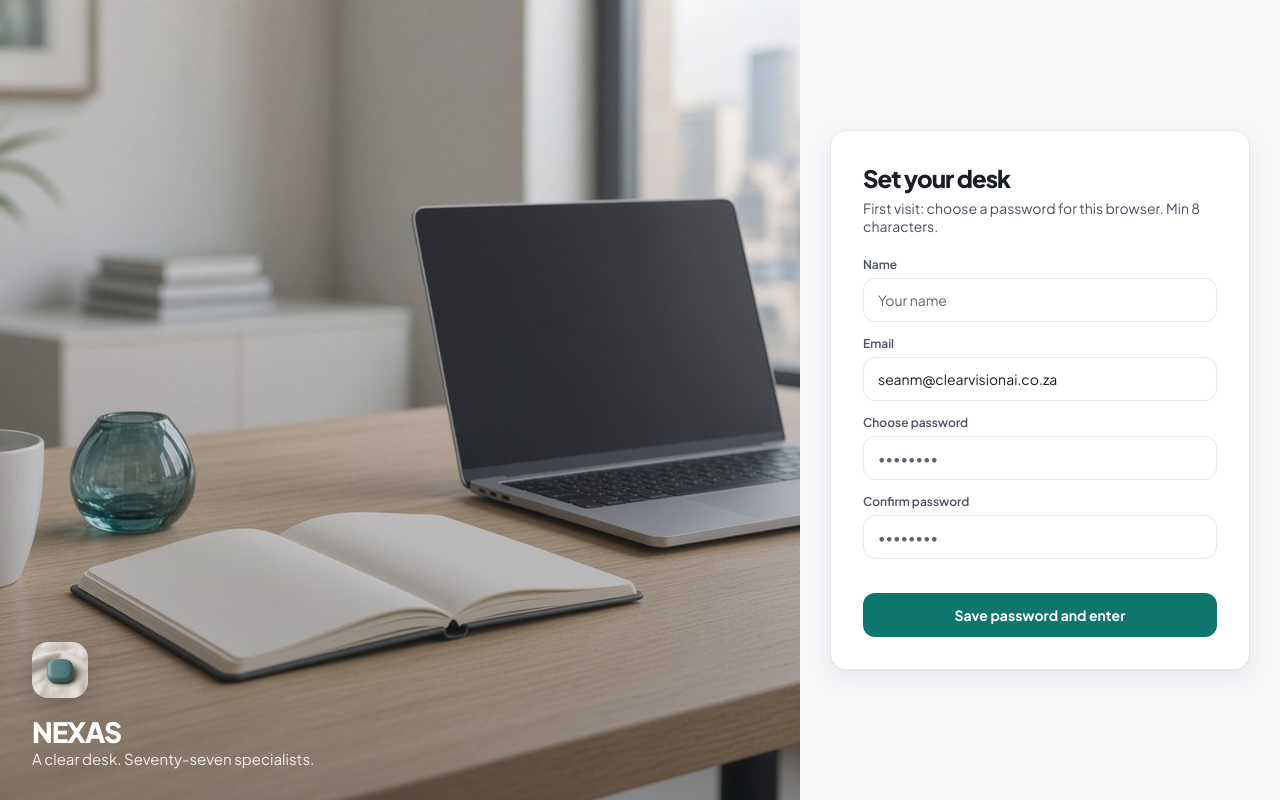
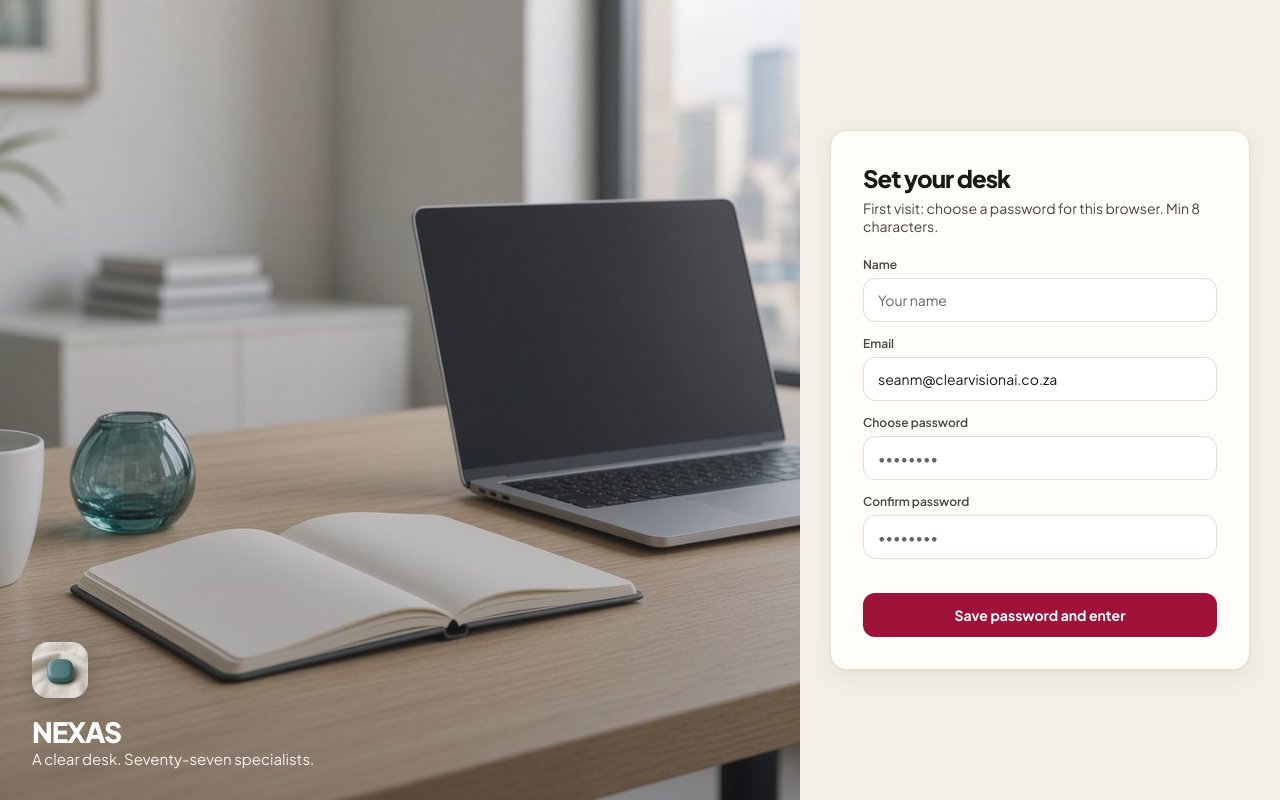
Before and after one commit to seanie84/seanie84.github.io, a React (Vite) app: page /login in a window 1280 px wide. Built offline with nearby package versions, Linux system fonts and the light colour scheme.

Commit message:
style: warm paper, ink, and rose accent

```diff
--- a/src/index.css
+++ b/src/index.css
@@ -7,28 +7,28 @@
 }
 
 :root {
-  --void: #f6f7f9;
-  --panel: #ffffff;
-  --navy: #ffffff;
-  --navy-2: #f0f2f5;
-  --glass: #ffffff;
-  --glass-2: #f8f9fb;
-  --line: #e6e8ee;
-  --line-strong: #d4d7e0;
+  --void: #f3efe6;
+  --panel: #fffdf8;
+  --navy: #fffdf8;
+  --navy-2: #ebe6dc;
+  --glass: #fffdf8;
+  --glass-2: #f7f3ea;
+  --line: #e4ddd0;
+  --line-strong: #d4cbbd;
 
-  --ink: #1a1d23;
-  --ink-2: #4b5160;
-  --ink-3: #5f6570;
+  --ink: #1c1915;
+  --ink-2: #4a453e;
+  --ink-3: #6b645b;
 
-  --cyan: #0f766e;
-  --cyan-bright: #0d9488;
-  --cyan-dim: #115e59;
+  --cyan: #9f1239;
+  --cyan-bright: #be123c;
+  --cyan-dim: #881337;
   --gold: #b45309;
   --gold-deep: #92400e;
 
   --ok: #047857;
   --warn: #b45309;
-  --danger: #be123c;
+  --danger: #9f1239;
   --violet: #6d28d9;
 
   --cat-core: #b45309;
@@ -38,21 +38,21 @@
   --cat-marketing: #be185d;
   --cat-operations: #0369a1;
   --cat-hr: #c2410c;
-  --cat-project: #0f766e;
+  --cat-project: #9f1239;
   --cat-finance: #4d7c0f;
   --cat-research: #6d28d9;
-  --cat-technology: #0f766e;
+  --cat-technology: #9f1239;
   --cat-security: #be123c;
   --cat-maintenance: #475569;
 
-  --elev-card: 0 1px 2px rgba(16,24,40,.04), 0 8px 24px rgba(16,24,40,.06);
-  --elev-glow: 0 0 0 3px rgba(15,118,110,.16);
+  --elev-card: 0 1px 2px rgba(28,25,21,.04), 0 8px 24px rgba(28,25,21,.06);
+  --elev-glow: 0 0 0 3px rgba(159,18,57,.16);
 
   --sidebar-w: 248px;
   --rack-h: 60px;
   --radius: 16px;
   --radius-sm: 12px;
-  --focus: 0 0 0 3px rgba(15,118,110,.35);
+  --focus: 0 0 0 3px rgba(159,18,57,.28);
 }
 
 html, body {
@@ -69,7 +69,7 @@ html, body {
 .font-mono-hud { font-family: 'IBM Plex Mono', monospace; }
 
 .glass {
-  background: #ffffff;
+  background: #fffdf8;
   border: 1px solid var(--line);
   border-radius: var(--radius);
   box-shadow: var(--elev-card);
@@ -84,7 +84,7 @@ html, body {
   width: 36px;
   height: 36px;
   border-radius: 12px;
-  background: linear-gradient(180deg, #14b8a6, #0d9488);
+  background: linear-gradient(180deg, #be123c, #9f1239);
   color: #ffffff;
   display: flex;
   align-items: center;
@@ -93,7 +93,7 @@ html, body {
   font-weight: 800;
   font-size: 12px;
   letter-spacing: -0.04em;
-  box-shadow: 0 4px 12px rgba(13,148,136,.25);
+  box-shadow: 0 4px 12px rgba(159,18,57,.25);
 }
 
 .rack-bar {
@@ -102,7 +102,7 @@ html, body {
   align-items: center;
   gap: 12px;
   padding: 0 24px;
-  background: #ffffff;
+  background: #fffdf8;
   border-bottom: 1px solid var(--line);
   font-size: 13px;
   color: var(--ink-2);
@@ -125,8 +125,8 @@ html, body {
   gap: 6px;
   padding: 4px 10px;
   border-radius: 999px;
-  background: rgba(15,118,110,.08);
-  border: 1px solid rgba(15,118,110,.22);
+  background: rgba(159,18,57,.08);
+  border: 1px solid rgba(159,18,57,.22);
   color: var(--cyan);
   font-family: 'IBM Plex Mono', monospace;
   font-size: 11px;
@@ -136,12 +136,12 @@ html, body {
   min-height: 100vh;
   display: grid;
   grid-template-columns: minmax(0, 1.1fr) minmax(320px, 480px);
-  background: #f6f7f9;
+  background: #f3efe6;
 }
 
 input, select, textarea, button { font-family: inherit; }
 input, select, textarea {
-  background: #ffffff;
+  background: #fffdf8;
   color: var(--ink);
   border: 1px solid var(--line);
 }
@@ -180,7 +180,7 @@ textarea:focus-visible,
 
 ::-webkit-scrollbar { width: 10px; height: 10px; }
 ::-webkit-scrollbar-track { background: transparent; }
-::-webkit-scrollbar-thumb { background: #d4d7e0; border-radius: 99px; border: 2px solid var(--void); }
+::-webkit-scrollbar-thumb { background: #d4cbbd; border-radius: 99px; border: 2px solid var(--void); }
 
 @media (max-width: 800px) {
   .login-rail { display: none !important; }
```
